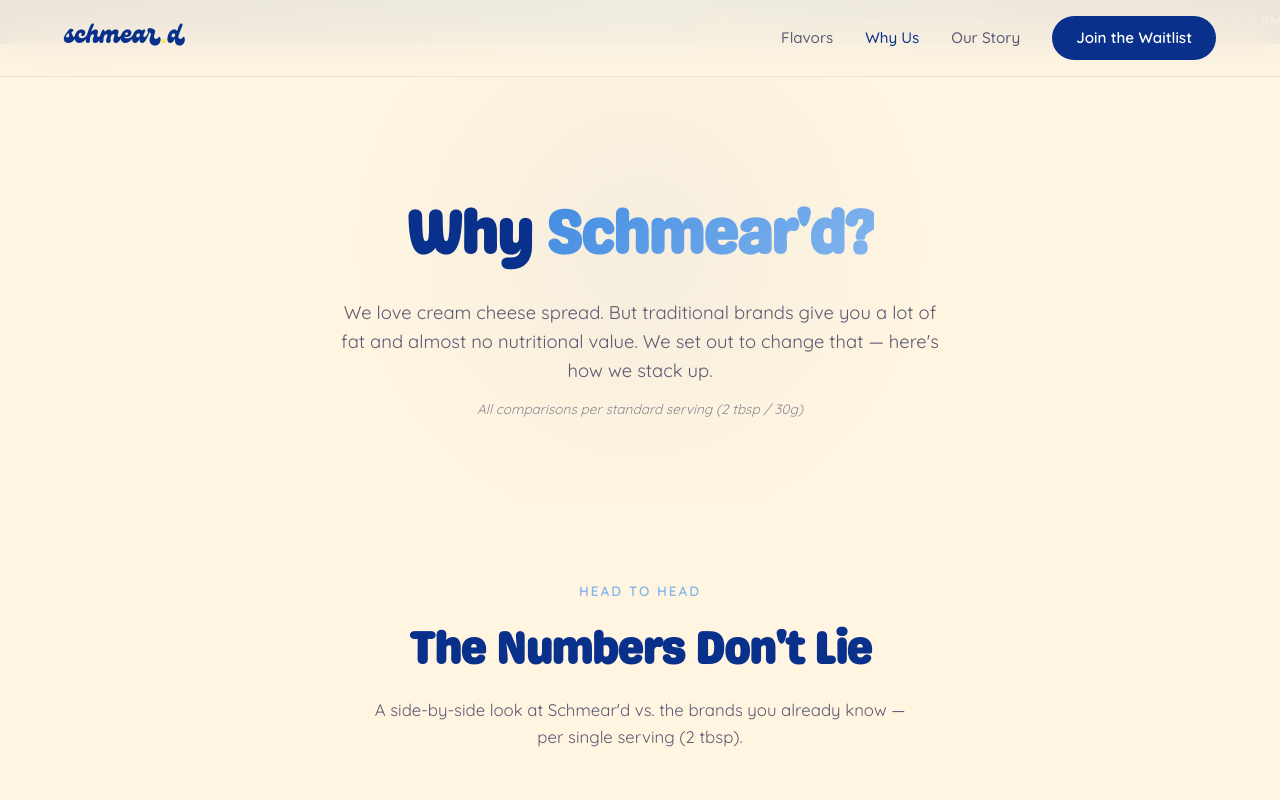
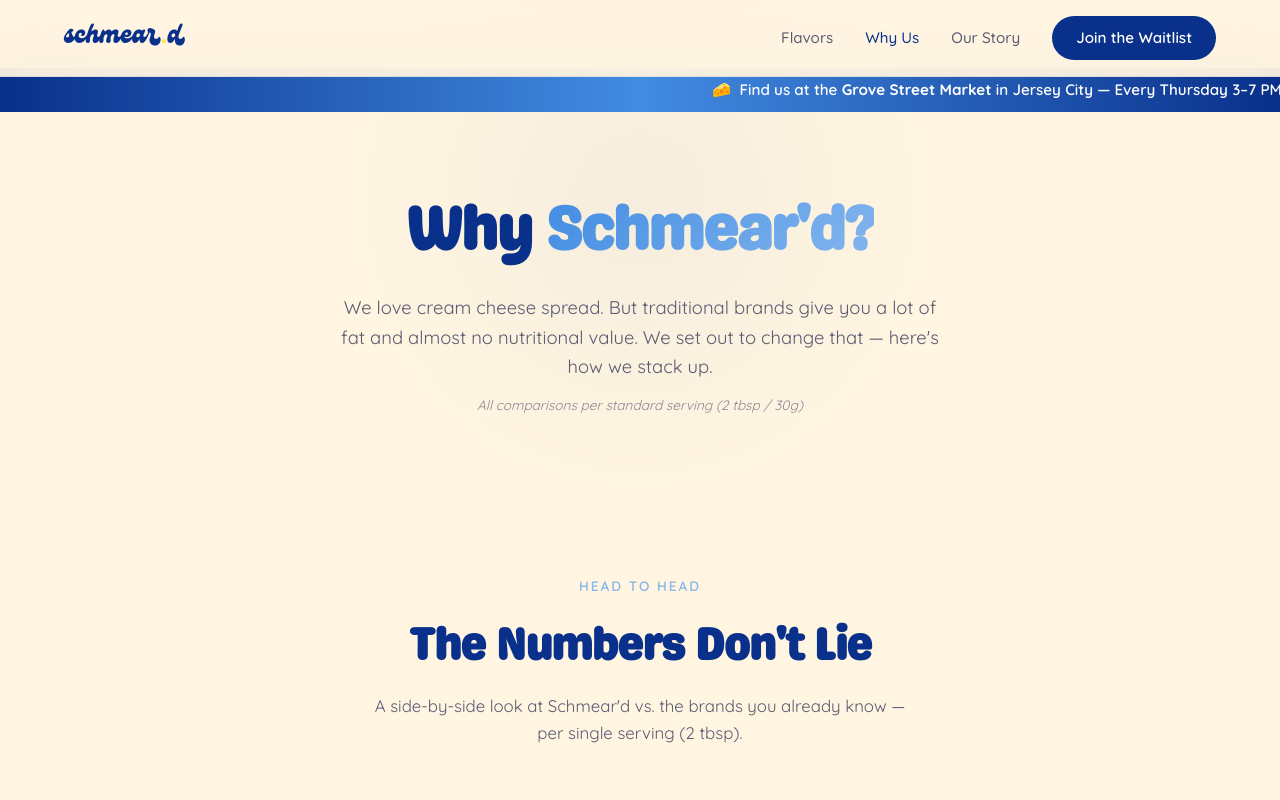
Before and after one commit to davidabraham-dotcom/eatschmeard-site, a website: page compare.html in a window 1280 px wide. Shown: the top 800 px of the page. Drawn offline with Linux system fonts and the light colour scheme.

Commit message:
Fix announcement banner: make it fixed below nav so it's always visible
The banner was hidden behind the fixed nav bar. Changed banner to position:fixed
with top:68px to sit directly below the nav, and increased hero/page padding to
account for both elements.

Co-Authored-By: Claude Opus 4.6 <noreply@anthropic.com>

```diff
--- a/compare.html
+++ b/compare.html
@@ -55,7 +55,7 @@ nav.scrolled { box-shadow: 0 2px 24px rgba(9,48,139,0.08); }
 .hamburger span { display: block; width: 24px; height: 2px; background: var(--navy); border-radius: 2px; }
 
 /* HERO */
-.page-hero { padding: 140px 24px 80px; text-align: center; position: relative; overflow: hidden; }
+.page-hero { padding: 180px 24px 80px; text-align: center; position: relative; overflow: hidden; }
 .page-hero::before { content: ''; position: absolute; top: -100px; left: 50%; transform: translateX(-50%); width: 600px; height: 600px; background: radial-gradient(circle, rgba(9,48,139,0.04) 0%, transparent 70%); border-radius: 50%; }
 .page-hero h1 { font-size: clamp(2.5rem, 5vw, 3.8rem); font-weight: 700; color: var(--navy); letter-spacing: -1.5px; margin-bottom: 16px; position: relative; z-index: 1; }
 .page-hero h1 .highlight { background: linear-gradient(135deg, var(--blue) 0%, var(--blue-light) 100%); -webkit-background-clip: text; -webkit-text-fill-color: transparent; background-clip: text; }
@@ -230,7 +230,10 @@ footer { background: var(--navy); color: var(--white); padding: 40px 24px; }
   font-weight: 600;
   font-size: 0.95rem;
   padding: 10px 0;
-  position: relative;
+  position: fixed;
+  top: 68px;
+  left: 0;
+  right: 0;
   z-index: 999;
 ">
   <div style="
```
Also changed, not shown: index.html (+5 -2 lines), order.html (+5 -2 lines), products.html (+5 -2 lines).
